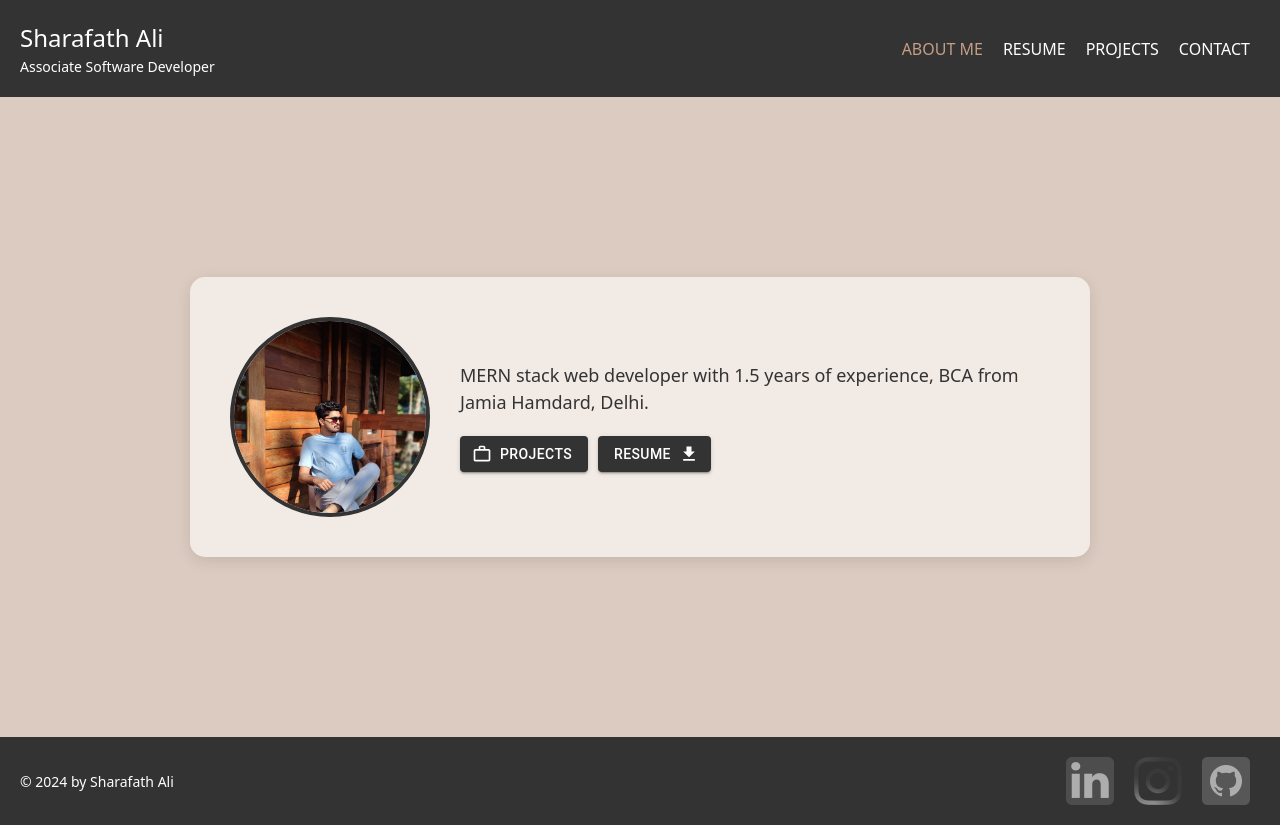
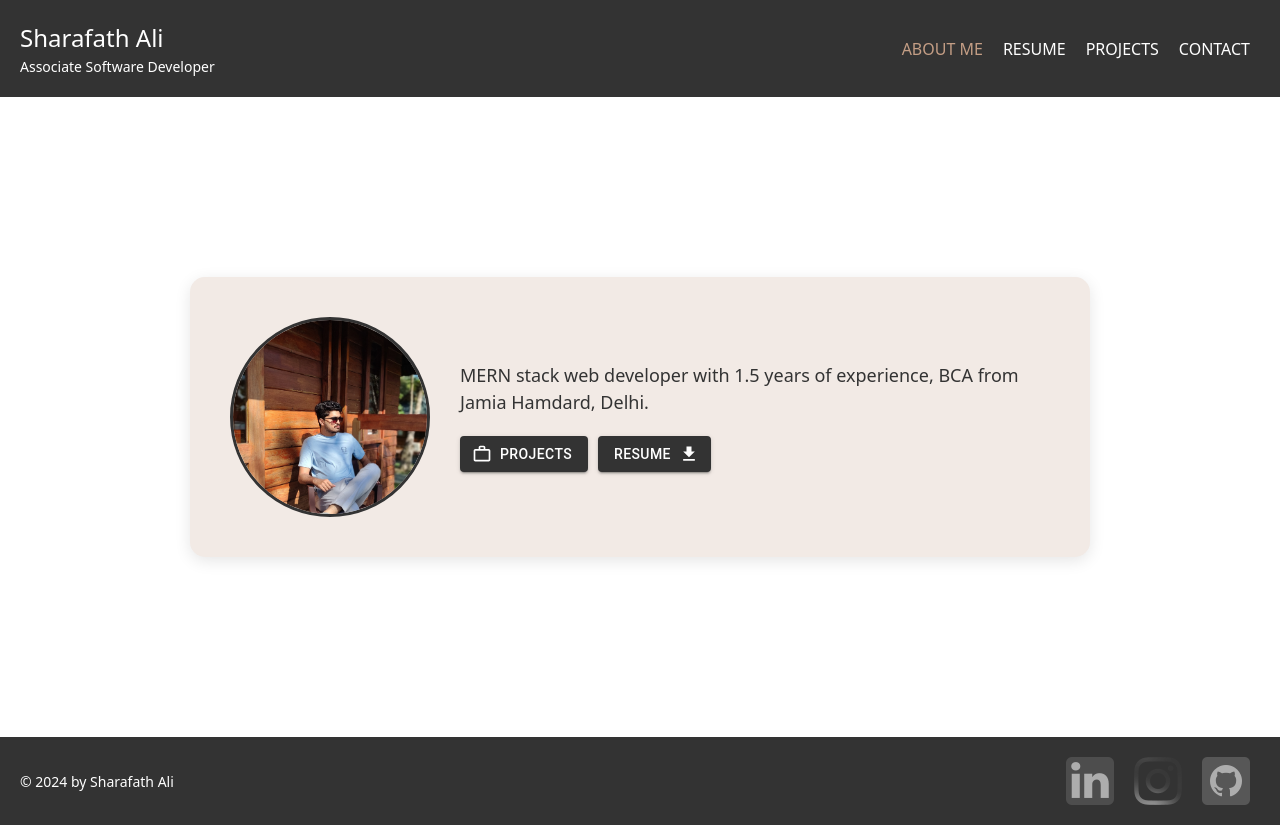
Before and after one commit to sharafath-ali/Personal-website, a React (Create React App) app: page / in a window 1280 px wide. Built offline with nearby package versions, Linux system fonts and the light colour scheme; a web font is replaced by a local one.

Commit message:
issue resolved

```diff
--- a/src/Css/Body.css
+++ b/src/Css/Body.css
@@ -5,7 +5,7 @@
     align-items: center;
     padding: 20px;
     min-height: 80vh;
-    background-color: #dbcbc1;
+    background-color: #fff;
     /* Light background */
 }
 
@@ -36,7 +36,7 @@
     border-radius: 50%;
     margin-right: 30px;
     object-fit: cover;
-    border: 4px solid #333;
+    border: 3px solid #333;
     /* Border around the image */
 }
 
```
